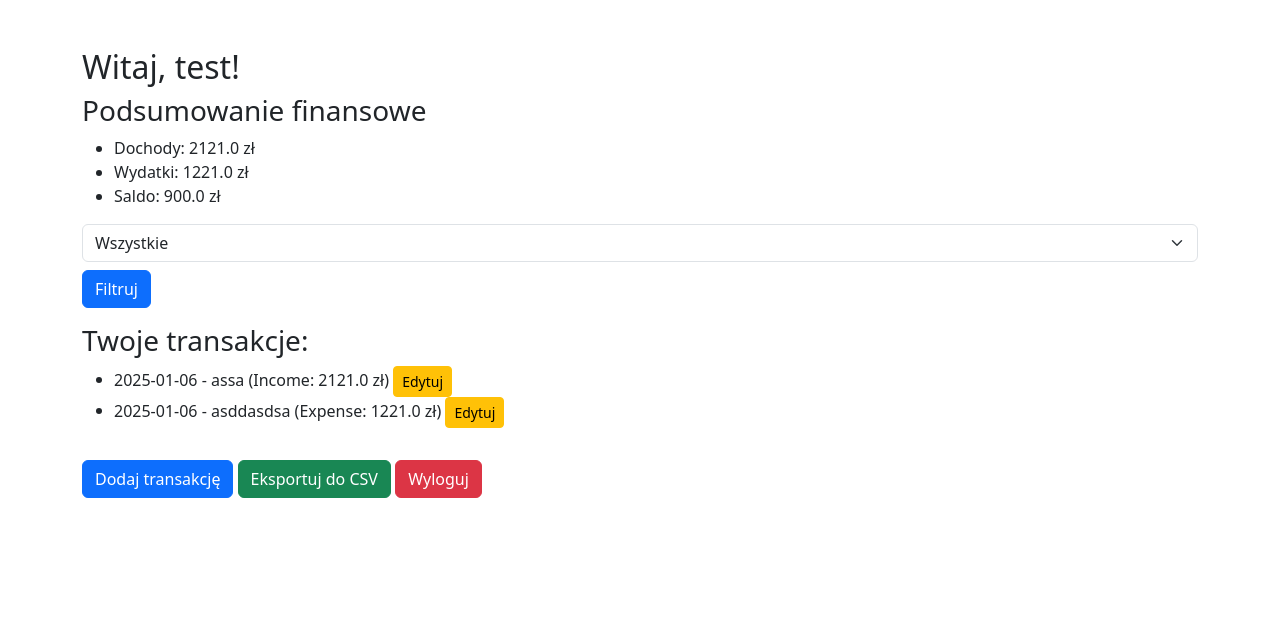
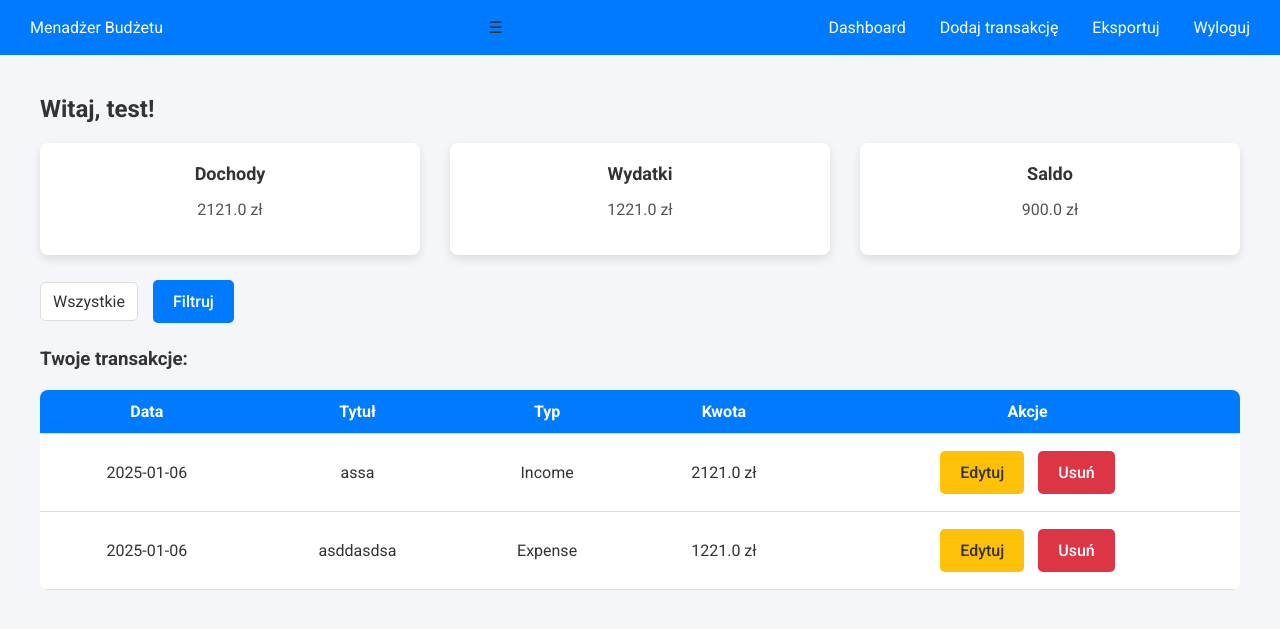
Before and after one commit to mmorawiak/menadzer_budzetu, a Flask app: page / in a window 1280 px wide. Shown: the top 629 px of the page. Run offline with Flask 2, Linux system fonts and the light colour scheme; a user stored in the database is signed in; data comes from the database, SQL or seed files in the repository; both versions use the stored data as it was after the commit.

Commit message:
quite a few fixes and a lot of new improvements

```diff
--- /dev/null
+++ b/static/style.css
@@ -0,0 +1,305 @@
+/* Ogólne ustawienia */
+body {
+    font-family: 'Roboto', Arial, sans-serif;
+    background-color: #f4f6f9;
+    margin: 0;
+    padding: 0;
+    color: #333;
+}
+
+h2, h3 {
+    color: #333;
+}
+
+.container {
+    max-width: 1200px;
+    margin: 0 auto;
+    padding: 20px;
+}
+
+/* Nawigacja */
+.navbar {
+    background-color: #007bff;
+    padding: 10px 15px;
+    display: flex;
+    flex-wrap: wrap;
+    justify-content: space-between;
+    align-items: center;
+}
+
+.navbar a {
+    color: #fff;
+    text-decoration: none;
+    padding: 8px 15px;
+    transition: color 0.2s ease-in-out;
+    font-size: 16px;
+}
+
+.navbar a:hover {
+    color: #d4d4d4;
+}
+
+/* Nawigacja mobilna */
+@media (max-width: 768px) {
+    .navbar {
+        flex-direction: column;
+        align-items: flex-start;
+    }
+
+    .navbar a {
+        width: 100%;
+        text-align: left;
+    }
+}
+
+/* Kafelki (cards) */
+.card {
+    background-color: #fff;
+    border-radius: 8px;
+    box-shadow: 0 4px 10px rgba(0, 0, 0, 0.1);
+    margin-bottom: 20px;
+    padding: 20px;
+    text-align: center;
+    transition: box-shadow 0.3s ease-in-out, transform 0.2s ease-in-out;
+}
+
+.card:hover {
+    box-shadow: 0 12px 20px rgba(0, 0, 0, 0.2);
+    transform: scale(1.02);
+}
+
+.card-header {
+    font-size: 18px;
+    font-weight: bold;
+    color: #333;
+}
+
+.card-body {
+    font-size: 16px;
+    color: #555;
+}
+
+/* Kontener na kafelki */
+.cards-container {
+    display: grid;
+    grid-template-columns: repeat(auto-fit, minmax(300px, 1fr));
+    gap: 30px;
+    margin-top: 20px;
+}
+
+/* Przyciski */
+.btn {
+    border-radius: 5px;
+    padding: 12px 20px;
+    margin: 5px;
+    font-size: 16px;
+    font-family: 'Roboto', Arial, sans-serif;
+    font-weight: 500;
+    transition: all 0.3s ease-in-out;
+    border: none;
+    cursor: pointer;
+    color: #fff;
+    text-decoration: none;
+}
+
+.btn:hover {
+    transform: translate(1px, -1px);
+    box-shadow: 0px 4px 8px rgba(0, 0, 0, 0.2);
+}
+
+.btn-primary {
+    background-color: #007bff;
+}
+
+.btn-primary:hover {
+    background-color: #0056b3;
+}
+
+.btn-success {
+    background-color: #28a745;
+}
+
+.btn-success:hover {
+    background-color: #218838;
+}
+
+.btn-danger {
+    background-color: #dc3545;
+}
+
+.btn-danger:hover {
+    background-color: #c82333;
+}
+
+.btn-warning {
+    background-color: #ffc107;
+    color: #333;
+}
+
+.btn-warning:hover {
+    background-color: #e0a800;
+}
+
+.btn-secondary {
+    background-color: #6c757d;
+}
+
+.btn-secondary:hover {
+    background-color: #5a6268;
+}
+
+/* Dropdown (Filtruj) */
+.filter-form {
+    display: flex;
+    align-items: center;
+    gap: 10px;
+    margin-bottom: 20px;
+}
+
+.filter-group {
+    display: flex;
+    gap: 10px;
+    align-items: center;
+}
+
+.dropdown-container {
+    flex: 1;
+}
+
+.dropdown-select {
+    border-radius: 5px;
+    padding: 10px 12px;
+    font-size: 16px;
+    font-family: 'Roboto', Arial, sans-serif;
+    border: 1px solid #ddd;
+    background-color: #fff;
+    transition: all 0.2s ease-in-out;
+    color: #333;
+    appearance: none;
+}
+
+.dropdown-select:focus {
+    border-color: #007bff;
+    box-shadow: 0 0 5px rgba(0, 123, 255, 0.5);
+}
+
+/* Formularze */
+.form-control {
+    border-radius: 5px;
+    padding: 12px;
+    font-size: 16px;
+    border: 1px solid #ddd;
+    background-color: #fff;
+    transition: all 0.2s ease-in-out;
+}
+
+.form-control:focus {
+    border-color: #007bff;
+    box-shadow: 0 0 5px rgba(0, 123, 255, 0.5);
+}
+
+.login-link {
+    display: block;
+    margin-top: 10px;
+    font-size: 14px;
+    text-align: center;
+    color: #007bff;
+    text-decoration: none;
+}
+
+.login-link:hover {
+    text-decoration: underline;
+    color: #0056b3;
+}
+
+/* Style dla tabel */
+table {
+    width: 100%;
+    border-collapse: collapse;
+    margin-top: 20px;
+    background-color: #fff;
+    border-radius: 8px;
+    overflow: hidden;
+}
+
+th, td {
+    padding: 12px;
+    text-align: center;
+    border-bottom: 1px solid #ddd;
+    word-wrap: break-word;
+}
+
+th {
+    background-color: #007bff;
+    color: #fff;
+    font-weight: bold;
+}
+
+tr:hover {
+    background-color: #f9f9f9;
+    cursor: pointer;
+}
+
+.btn-link {
+    color: #007bff;
+    text-decoration: none;
+    font-weight: 500;
+    transition: color 0.3s ease-in-out;
+}
+
+.btn-link:hover {
+    color: #0056b3;
+    text-decoration: underline;
+}
+
+/* Responsywność */
+@media (max-width: 768px) {
+    .container {
+        padding: 10px;
+    }
+
+    .cards-container {
+        grid-template-columns: repeat(1, 1fr);
+        gap: 20px;
+    }
+
+    .card {
+        padding: 15px;
+        margin: 10px 0;
+    }
+
+    .filter-form {
+        flex-direction: column;
+        align-items: stretch;
+        gap: 10px;
+    }
+
+    .filter-group {
+        width: 100%;
+    }
+
+    .dropdown-select, .btn {
+        width: 100%;
+    }
+
+    table {
+        display: block;
+        overflow-x: auto;
+        white-space: nowrap;
+    }
+
+    th, td {
+        padding: 8px;
+        font-size: 14px;
+    }
+
+    .navbar {
+        flex-direction: column;
+        align-items: flex-start;
+    }
+
+    .navbar a {
+        width: 100%;
+        text-align: left;
+    }
+}
--- a/templates/add_transaction.html
+++ b/templates/add_transaction.html
@@ -5,7 +5,7 @@
     <meta name="viewport" content="width=device-width, initial-scale=1.0">
     <title>Dodaj Transakcję</title>
     <link rel="stylesheet" href="https://cdn.jsdelivr.net/npm/bootstrap@5.3.0/dist/css/bootstrap.min.css">
-
+    <link rel="stylesheet" href="{{ url_for('static', filename='style.css') }}">
 </head>
 <body>
     <div class="container mt-5">
--- a/templates/edit_transaction.html
+++ b/templates/edit_transaction.html
@@ -5,6 +5,7 @@
     <meta name="viewport" content="width=device-width, initial-scale=1.0">
     <title>Edytuj Transakcję</title>
     <link rel="stylesheet" href="https://cdn.jsdelivr.net/npm/bootstrap@5.3.0/dist/css/bootstrap.min.css">
+    <link rel="stylesheet" href="{{ url_for('static', filename='style.css') }}">
 </head>
 <body>
     <div class="container mt-5">
--- a/templates/home.html
+++ b/templates/home.html
@@ -4,39 +4,88 @@
     <meta charset="UTF-8">
     <meta name="viewport" content="width=device-width, initial-scale=1.0">
     <title>Strona główna</title>
-    <link rel="stylesheet" href="https://cdn.jsdelivr.net/npm/bootstrap@5.3.0/dist/css/bootstrap.min.css">
+    <link rel="stylesheet" href="{{ url_for('static', filename='style.css') }}">
+    <link href="https://fonts.googleapis.com/css2?family=Roboto:wght@400;500;700&display=swap" rel="stylesheet">
+    <script>
+        function toggleMenu() {
+            const navLinks = document.querySelector('.nav-links');
+            navLinks.classList.toggle('active');
+        }
+    </script>
 </head>
 <body>
-    <div class="container mt-5">
+    <nav class="navbar">
+        <a href="/" class="nav-link">Menadżer Budżetu</a>
+        <div class="hamburger" onclick="toggleMenu()">&#9776;</div>
+        <div class="nav-links">
+            <a href="/" class="nav-item">Dashboard</a>
+            <a href="/add" class="nav-item">Dodaj transakcję</a>
+            <a href="/export" class="nav-item">Eksportuj</a>
+            <a href="/logout" class="nav-item text-danger">Wyloguj</a>
+        </div>
+    </nav>
+
+    <div class="container">
         <h2>Witaj, {{ current_user.username }}!</h2>
-        <h3>Podsumowanie finansowe</h3>
-        <ul>
-            <li>Dochody: {{ total_income }} zł</li>
-            <li>Wydatki: {{ total_expense }} zł</li>
-            <li>Saldo: {{ balance }} zł</li>
-        </ul>
 
-        <form method="POST" class="mb-3">
+        <div class="cards-container">
+            <div class="card">
+                <div class="card-header">Dochody</div>
+                <div class="card-body">
+                    <p>{{ total_income }} zł</p>
+                </div>
+            </div>
+            <div class="card">
+                <div class="card-header">Wydatki</div>
+                <div class="card-body">
+                    <p>{{ total_expense }} zł</p>
+                </div>
+            </div>
+            <div class="card">
+                <div class="card-header">Saldo</div>
+                <div class="card-body">
+                    <p>{{ balance }} zł</p>
+                </div>
+            </div>
+        </div>
+
+        <!-- Formularz filtrowania -->
+        <form method="POST" class="filter-form">
             {{ form.hidden_tag() }}
-            {{ form.type(class="form-select mb-2") }}
-            {{ form.submit(class="btn btn-primary") }}
+            <div class="filter-group">
+                {{ form.type(class="dropdown-select") }}
+                {{ form.submit(class="btn btn-primary filter-button") }}
+            </div>
         </form>
 
         <h3>Twoje transakcje:</h3>
-        <ul>
-            {% for transaction in transactions %}
-                <li>
-                    {{ transaction.date.strftime('%Y-%m-%d') }} -
-                    {{ transaction.title }} ({{ transaction.type }}: {{ transaction.amount }} zł)
-                    <!-- Dodajemy przycisk edycji -->
-                    <a href="{{ url_for('edit_transaction', transaction_id=transaction.id) }}" class="btn btn-sm btn-warning">Edytuj</a>
-                </li>
-            {% endfor %}
-        </ul>
-
-        <a href="/add" class="btn btn-primary mt-3">Dodaj transakcję</a>
-        <a href="/export" class="btn btn-success mt-3">Eksportuj do CSV</a>
-        <a href="/logout" class="btn btn-danger mt-3">Wyloguj</a>
+        <table>
+            <thead>
+                <tr>
+                    <th>Data</th>
+                    <th>Tytuł</th>
+                    <th>Typ</th>
+                    <th>Kwota</th>
+                    <th>Akcje</th>
+                </tr>
+            </thead>
+            <tbody>
+                {% for transaction in transactions %}
+                <tr>
+                    <td>{{ transaction.date.strftime('%Y-%m-%d') }}</td>
+                    <td>{{ transaction.title }}</td>
+                    <td>{{ transaction.type }}</td>
+                    <td>{{ transaction.amount }} zł</td>
+                    <td>
+                        <a href="{{ url_for('edit_transaction', transaction_id=transaction.id) }}" class="btn btn-warning btn-sm">Edytuj</a>
+                        <form method="POST" action="{{ url_for('delete_transaction', transaction_id=transaction.id) }}" style="display:inline;">
+                            <button type="submit" class="btn btn-danger btn-sm">Usuń</button>
+                        </form>
+                    </td>
+                </tr>
+                {% endfor %}
+            </tbody>
+        </table>
     </div>
 </body>
 </html>
--- a/templates/register.html
+++ b/templates/register.html
@@ -5,6 +5,7 @@
     <meta name="viewport" content="width=device-width, initial-scale=1.0">
     <title>Rejestracja</title>
     <link rel="stylesheet" href="https://cdn.jsdelivr.net/npm/bootstrap@5.3.0/dist/css/bootstrap.min.css">
+    <link rel="stylesheet" href="{{ url_for('static', filename='style.css') }}">
 </head>
 <body>
     <div class="container mt-5">
```
Also changed, not shown: templates/login.html (+11 -5 lines), instance/budget_manager.db, 1 other file.
